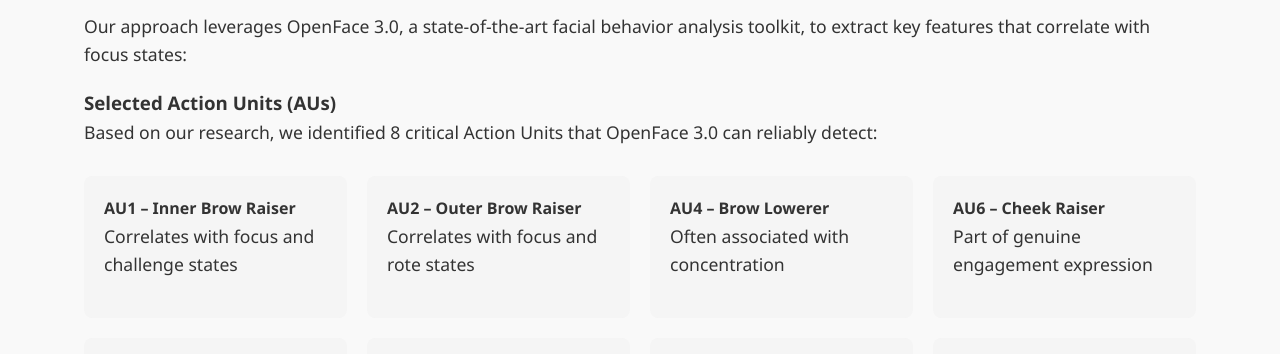
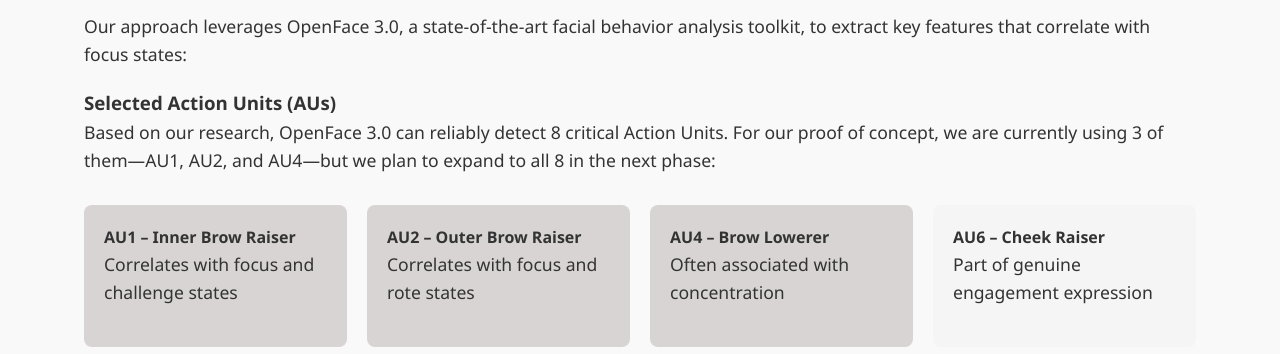
Before and after one commit to almasoriaw/focuSync-website, a plain HTML site: page methodology.html in a window 1280 px wide. Shown: the part 598-952 px from the top of the page. Drawn offline with Linux system fonts and the light colour scheme.

Commit message:
AUs correction

```diff
--- a/methodology.html
+++ b/methodology.html
@@ -40,18 +40,18 @@
             <p>Our approach leverages OpenFace 3.0, a state-of-the-art facial behavior analysis toolkit, to extract key features that correlate with focus states:</p>
 
             <h3>Selected Action Units (AUs)</h3>
-            <p>Based on our research, we identified 8 critical Action Units that OpenFace 3.0 can reliably detect:</p>
+            <p>Based on our research, OpenFace 3.0 can reliably detect 8 critical Action Units. For our proof of concept, we are currently using 3 of them—AU1, AU2, and AU4—but we plan to expand to all 8 in the next phase:</p>
 
             <div style="display: flex; flex-wrap: wrap; gap: 20px; margin: 30px 0;">
-                <div style="flex: 1; min-width: 250px; background: #f5f5f5; padding: 20px; border-radius: 8px;">
+                <div style="flex: 1; min-width: 250px; background: #d9d4d4; padding: 20px; border-radius: 8px;">
                     <h4>AU1 – Inner Brow Raiser</h4>
                     <p>Correlates with focus and challenge states</p>
                 </div>
-                <div style="flex: 1; min-width: 250px; background: #f5f5f5; padding: 20px; border-radius: 8px;">
+                <div style="flex: 1; min-width: 250px; background: #d9d4d4; padding: 20px; border-radius: 8px;">
                     <h4>AU2 – Outer Brow Raiser</h4>
                     <p>Correlates with focus and rote states</p>
                 </div>
-                <div style="flex: 1; min-width: 250px; background: #f5f5f5; padding: 20px; border-radius: 8px;">
+                <div style="flex: 1; min-width: 250px; background: #d9d4d4; padding: 20px; border-radius: 8px;">
                     <h4>AU4 – Brow Lowerer</h4>
                     <p>Often associated with concentration</p>
                 </div>
```
